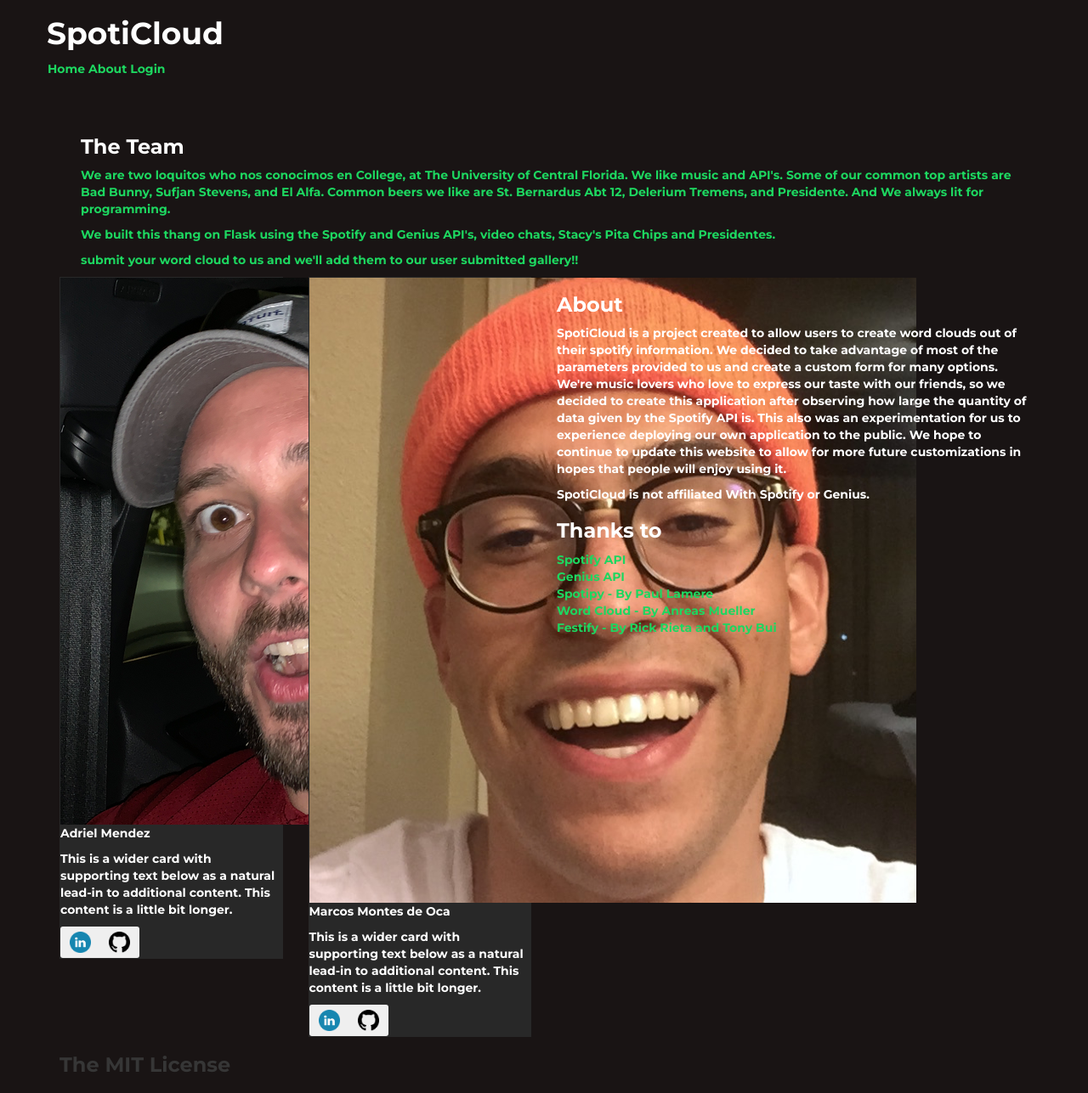
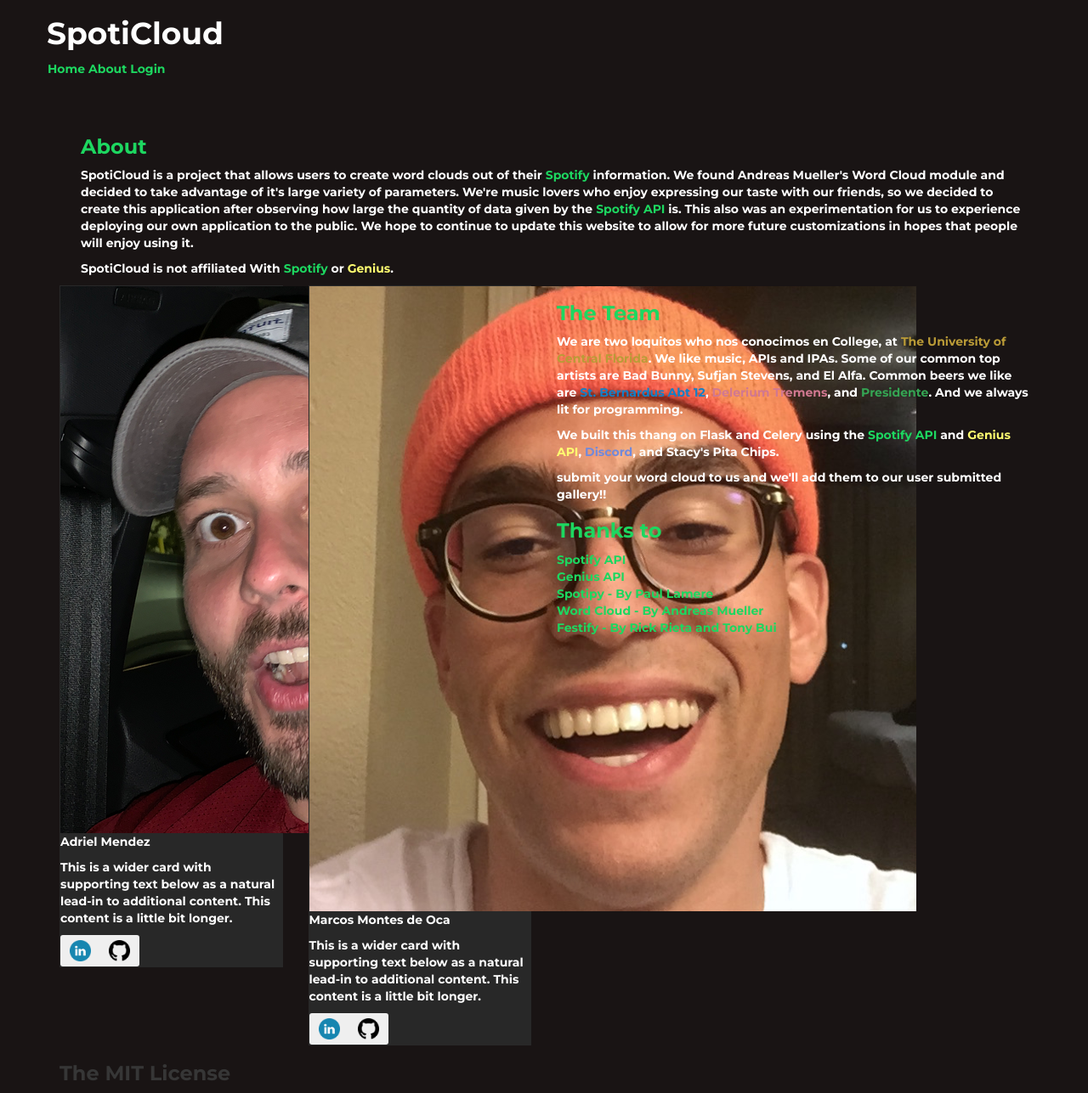
Before and after one commit to AdrielMendez/SpotiCloud, a Flask app: page /about/ in a window 1280 px wide. Shown: the whole page at 85% size. Before the commit the page ends 1262 px from the top, so only its background shows below. Run offline with Flask 2, Linux system fonts and the light colour scheme; parts of the project's set-up code (start-up, migrations or seed data) failed here and were passed over; some libraries are stand-ins or nearby versions.

Commit message:
Changed UI look. Added buttons, cleaned ui, fixed about page

```diff
--- a/word_cloud/static/css/styles.css
+++ b/word_cloud/static/css/styles.css
@@ -184,4 +184,26 @@
       -ms-grid-row-align: center;
       align-self: center;
 }
+
+h3 {
+  color: #1DD760 !important;
+}
+
+.GeniusWord {
+  color: #fffd70 !important;
+}
+
+.SpotifyWord {
+  color: #1DD760 !important;
+}
+
+#alinks {
+  color: #ffffff;
+  text-decoration: none;
+}
+
+#alinks:hover {
+  color: #117d38;
+  text-decoration: none;
+}
 /*# sourceMappingURL=styles.css.map */
--- a/word_cloud/static/css/styles.scss
+++ b/word_cloud/static/css/styles.scss
@@ -5,7 +5,8 @@
     4: #1DD760,
     5: #191414,
     6: #ffffff,
-    7: #282828
+    7: #282828,
+    8: #fffd70
 );
 
 
@@ -194,26 +195,23 @@
     align-self: center;
 }
 
+h3 {
+    color: map-get($map: $bgcolors, $key: 4) !important;
+}
 
+.GeniusWord {
+    color: map-get($map: $bgcolors, $key: 8) !important;
+}
+.SpotifyWord {
+    color: map-get($map: $bgcolors, $key: 4) !important;
+}
 
-// .gen-btn {
-//     border-radius: 50px !important;
-//     background-color: map-get($map: $bgcolors, $key: 4);
-//     border-color: darken(map-get($map: $bgcolors, $key: 4),);
-//     color: black !important;
-//     padding: .5rem 1rem !important;
-//     font-size: 1.25rem !important;
-//     line-height: 1.5 !important;
-// }
-// .gen-btn:hover {
-//     background: #3ae475 !important;
-//     transition-property: all;
-//     transform: scale(1.06);
-//     transition: all 33ms cubic-bezier(.3,0,0,1);
-// }
-// .gen-btn:active{
-//     background: darken(#1DD760, 20%) !important;
-//     transition-property: all;
-//     transform: scale(.98);
-//     transition: all 33ms cubic-bezier(.3,0,0,1);
-// }
+#alinks {
+    color: map-get($map: $bgcolors, $key: 6);
+    text-decoration: none;
+}
+
+#alinks:hover {
+    color: darken(map-get($map: $bgcolors, $key: 4), 20%);
+    text-decoration: none;
+}
--- a/word_cloud/templates/about.html
+++ b/word_cloud/templates/about.html
@@ -7,17 +7,16 @@
     {% endblock header %}
     {% block main %}
         <div style="padding-left:25px">
-            <h3>The Team</h3>
-            <div class="links">
-                <p>We are two loquitos who nos conocimos en College, at The University of Central Florida. We like music and API's.
-                  Some of our common top artists are Bad Bunny, Sufjan Stevens, and El Alfa.
-                  Common beers we like are St. Bernardus Abt 12, Delerium Tremens, and Presidente. And We always lit for programming.
-                </p>
-                <p>
-                We built this thang on Flask using the Spotify and Genius API's, video chats, Stacy's Pita Chips and Presidentes.
-                </p>
-                <p>submit your word cloud to us and we'll add them to our user submitted gallery!!</p>
-            </div>
+          <h3>{{ name }}</h3>
+          <p> {{domain}} is a project that allows users to create word clouds out of their <span class="SpotifyWord">Spotify</span> information.
+            We found <a href="https://github.com/amueller/word_cloud" id="alinks">Andreas Mueller's Word Cloud</a> module and decided to take advantage of it's large variety of parameters.
+            We're music lovers who enjoy expressing our taste with our friends, so we decided to create this application after observing
+            how large the quantity of data given by the <span class="SpotifyWord">Spotify API</span> is. This also was an experimentation for us to experience deploying
+            our own application to the public. We hope to continue to update this website to allow for more future customizations
+            in hopes that people will enjoy using it. </p>
+            <p>
+              {{domain}} is not affiliated With <span class="SpotifyWord">Spotify</span> or <span class="GeniusWord">Genius</span>.
+            </p>
         </div>
         <div class="album py-5">
                   <div class="row">
@@ -70,23 +69,24 @@
                       </div>{# end card div #}
                     </div>{# end column div #}
 
-                    <div class="col-sm-6 col-md-6 ml-2 pl-2">
-                        <h3 class="h3">{{ name }}</h3>
-                        <p> {{domain}} is a project created to allow users to create word clouds out of their spotify information.
-                          We decided to take advantage of most of the parameters provided to us and create a custom form for many options.
-                          We're music lovers who love to express our taste with our friends, so we decided to create this application after observing
-                          how large the quantity of data given by the Spotify API is. This also was an experimentation for us to experience deploying
-                          our own application to the public. We hope to continue to update this website to allow for more future customizations
-                          in hopes that people will enjoy using it. </p>
-                          <p>
-                            {{domain}} is not affiliated With Spotify or Genius.
-                          </p>
+                    <div class="col-sm-6 col-md-6 pl-2">
+                        <h3>The Team</h3>
+                        <div >
+                            <p>We are two loquitos who nos conocimos en College, at <span style="color:#BA9B37">The University of Central Florida</span>. We like music, APIs and IPAs.
+                              Some of our common top artists are Bad Bunny, Sufjan Stevens, and El Alfa.
+                              Common beers we like are <span style="color:#1380c6">St. Bernardus Abt 12</span>, <span style="color: #d17890">Delerium Tremens</span>, and <span style="color:#35a453">Presidente</span>. And we always lit for programming.
+                            </p>
+                            <p>
+                            We built this thang on Flask and Celery using the <span class="SpotifyWord">Spotify API</span> and <span class="GeniusWord">Genius API</span>, <span style="color: #7289da">Discord</span>, and Stacy's Pita Chips.
+                            </p>
+                            <p>submit your word cloud to us and we'll add them to our user submitted gallery!!</p>
+                        </div>
                         <h3>Thanks to</h3>
                         <div class="links">
                             <a href="https://developer.spotify.com/documentation/web-api/">Spotify API</a><br>
                             <a href="https://docs.genius.com/">Genius API</a><br>
                             <a href="https://github.com/plamere/spotipy">Spotipy - By Paul Lamere</a><br>
-                            <a href="https://github.com/amueller/word_cloud">Word Cloud - By Anreas Mueller</a><br>
+                            <a href="https://github.com/amueller/word_cloud">Word Cloud - By Andreas Mueller</a><br>
                             <a href="https://salty-beach-42139.herokuapp.com/about"> Festify - By Rick Rieta and Tony Bui</a>
                         </div>
 
--- a/word_cloud/templates/home.html
+++ b/word_cloud/templates/home.html
@@ -25,14 +25,14 @@
             <h2 class="h2 mt-3"> Welcome to SpotiCloud</h2>
             <div class="ml-2">
                 <h6 class="h6"> SpotiCloud is a project made to create Word Cloud art based off of a users Spotify Data.</h6>
-                <a href="{{ url_for('wordcloud.about') }}"> Want to learn more? </a>
+                <a href="{{ url_for('wordcloud.about') }}" style="text-decoration: none" > Want to learn more? </a>
             </div>
             <div class="row mt-4 pt-4">
                 <div class="d-flex justify-content-md-center col-md-6">
-                    <a href="{{url_for('wordcloud.wordCloud')}}" style="color:black" class="spotifyButton" id="spotifyHover" role="button"> Generate Random Spoticloud </a>
+                    <a href="{{url_for('wordcloud.wordCloud')}}" style="color:black" class="spotifyButton" id="spotifyHover" role="button"> Generate Random </a>
                 </div>
                 <div class="d-flex justify-content-md-center col-md-6">
-                    <a href="{{url_for('wordcloud.form')}}" style="color:black" class="spotifyButton" id="spotifyHover" role="button"> Generate Custom Spoticloud </a>
+                    <a href="{{url_for('wordcloud.form')}}" style="color:black" class="spotifyButton" id="spotifyHover" role="button"> Generate Custom </a>
                 </div>
             </div>
             {% if image_url|length > 0 %}
--- a/word_cloud/wordcloud.py
+++ b/word_cloud/wordcloud.py
@@ -45,7 +45,7 @@
         info = get_form_data()
         run_createWordCloud.delay(info)
         session['new_cloud'] = 'in session'
-        return redirect(url_for('wordcloud.home'))
+        return redirect(url_for('wordcloud.home')) # check previous location, redirect there.
     # return render_template(template, name=page_name, domain=domain)
 
 
@@ -114,8 +114,10 @@
 
 def get_form_data():
     result = {}
-    result['data'] = session['form_data']
-    result['access_token'] = session['access_token']
+    if 'form_data' in session:
+        result['data'] = session['form_data']
+    if 'access_token' in session:
+        result['access_token'] = session['access_token']
     return result
 
 
```
Also changed, not shown: word_cloud/templates/clouds.html (+18 -13 lines), 2 other files.
